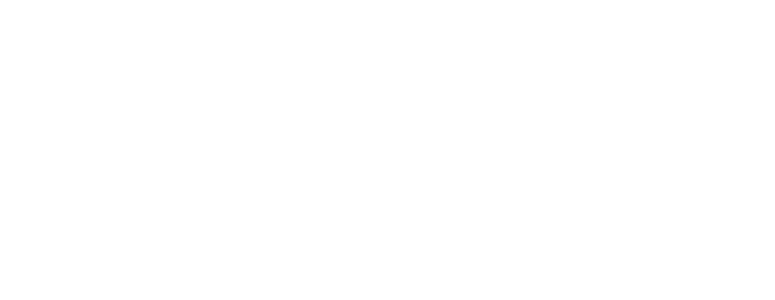
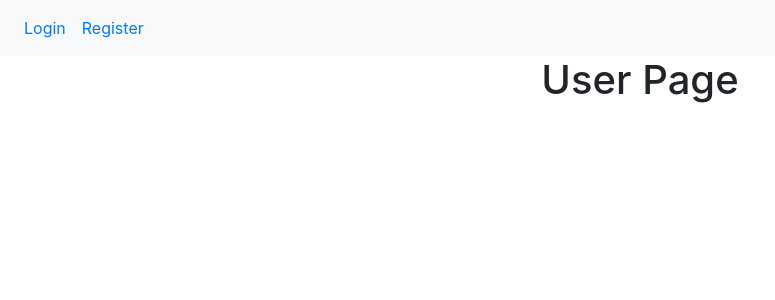
Before and after one commit to rajjangidsufalam/react_user_app, a React (Create React App) app: page /user in a window 1280 px wide. Before the commit this address had no page. Shown: the top 300 px of the page, without its empty margins (0-775 px from the left). Built offline with nearby package versions, Linux system fonts and the light colour scheme.

Commit message:
Created User Page

```diff
--- /dev/null
+++ b/src/module/user.js
@@ -0,0 +1,7 @@
+
+
+function User() {
+    return <h1>User Page</h1>
+}
+
+export default User
--- a/src/routeList.js
+++ b/src/routeList.js
@@ -4,6 +4,7 @@
 import { ToastContainer, toast } from 'react-toastify';
 import 'react-toastify/dist/ReactToastify.css';
 import { useEffect } from "react";
+import User from "./module/user"
 
 function RouteList() {
     const setMessage = (type,message) => {
@@ -15,6 +16,7 @@
                 <Route path="/" element={<Navbar/>}>
                     <Route path="login" element={<Login setMessage={setMessage}></Login>} />
                     <Route path="register" element={<Register setMessage={setMessage}></Register>} />
+                    <Route path="user" element={<User></User>} />
                 </Route>
             </Routes>
         </BrowserRouter>
```
